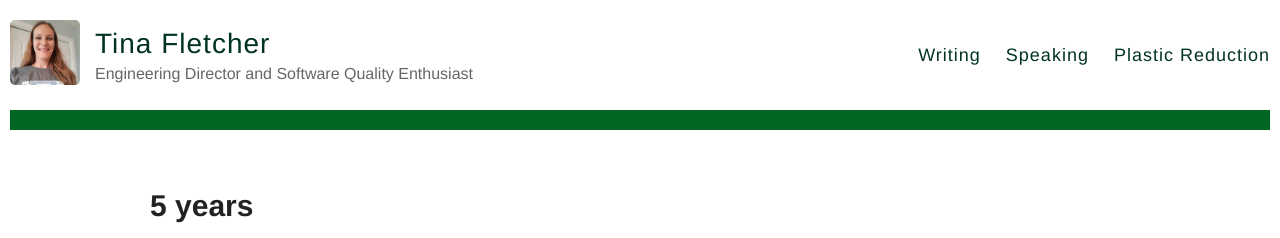
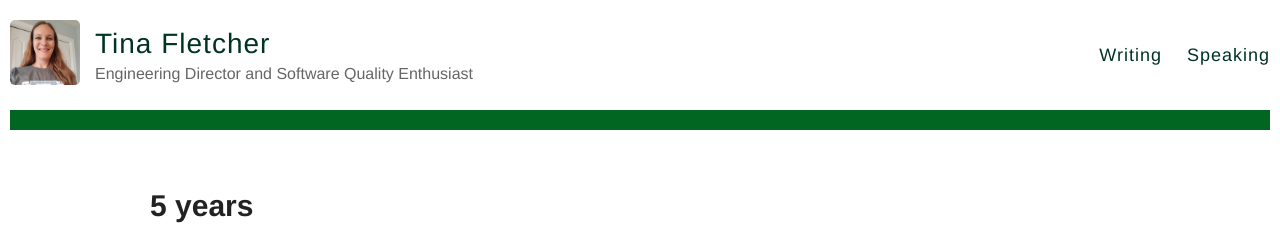
Before and after one commit to tinafletcher/tinafletcher.github.io, a Jekyll site: the page built from 5years.md, in a window 1280 px wide. Shown: the top 238 px of the page. Built offline with Jekyll 4.4.1, drawn with Linux system fonts in a browser that asks for light colours.

Commit message:
Update default.html

```diff
--- a/_layouts/default.html
+++ b/_layouts/default.html
@@ -29,7 +29,7 @@
           <nav>
             <a href="{{ site.baseurl }}/writing">Writing</a>
             <a href="{{ site.baseurl }}/speaking">Speaking</a>
-            <a href="{{ site.baseurl }}/reduce">Plastic Reduction</a>
+            <!-- <a href="{{ site.baseurl }}/reduce">Plastic Reduction</a> -->
           </nav>
         </header>
       </div>
```
